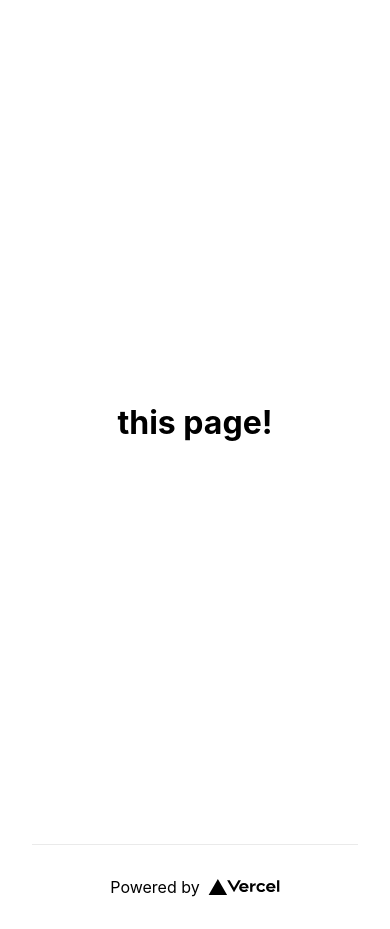
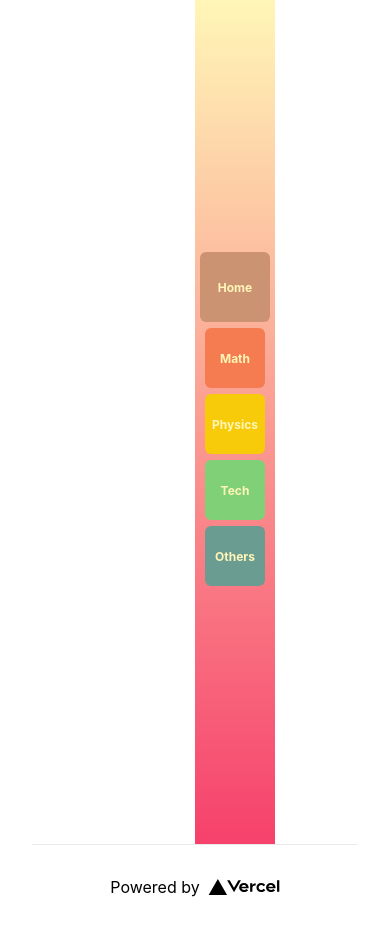
Before and after one commit to AdorianM/AdorianM.github.io, a Next.js app: page / in a window 390 px wide. Built offline with nearby package versions, Linux system fonts and the light colour scheme.

Commit message:
added navigation and css

```diff
--- /dev/null
+++ b/components/Navigation.tsx
@@ -0,0 +1,68 @@
+import Link from 'next/link'
+import css from '../styles/Navigation.module.scss';
+import { useRouter } from 'next/router'
+import React from 'react';
+
+interface IMenu {
+    id: string;
+    title: string;
+    path: string;
+}
+
+const menus: IMenu[] = [
+    {
+      id: 'home',
+      title: 'Home',
+      path: '/'
+    },
+    {
+      id: 'math',
+      title: 'Math',
+      path: '/math'
+    },
+    {
+      id: 'physics',
+      title: 'Physics',
+      path: '/physics'
+    },
+    {
+      id: 'tech',
+      title: 'Tech',
+      path: '/tech'
+    },
+    {
+      id: 'others',
+      title: 'Others',
+      path: '/others'
+    }
+  ];
+
+
+const Navigation = () => {
+    const router = useRouter()
+
+    return (
+        <nav className={css.navigation}>
+            <ul>
+                {
+                    menus.map((elem: any) => {
+                        const selected = router.pathname === elem.path ? css.selected + ' ' : ' '
+                        const category = css[`category-${elem.title.toLowerCase()}`]
+                        const classes = `${selected}${category}`
+
+                        return (
+                            <li key={elem.id}>
+                                <Link href={elem.path}>
+                                    <a className={classes}>{elem.title}</a>
+                                </Link>
+                            </li>
+                        );
+                    })
+                }
+            </ul>
+        </nav>
+    );
+}
+
+export default Navigation;
+export type { IMenu };
--- a/pages/index.tsx
+++ b/pages/index.tsx
@@ -3,6 +3,8 @@ import Head from 'next/head'
 import Image from 'next/image'
 import Link from 'next/link'
 import styles from '../styles/Home.module.css'
+import Navigation from '../components/Navigation'
+
 
 const Home: NextPage = () => {
   return (
@@ -15,11 +17,12 @@ const Home: NextPage = () => {
 
       <main className={styles.main}>
         <div>
-          <h1>
-            <Link href="/articles/test_page">
+          <Navigation />
+          {/* <h1>
+            <Link href="articles/test_page">
               <a>this page!</a>
             </Link>
-          </h1>
+          </h1> */}
         </div>
       </main>
 
--- /dev/null
+++ b/styles/Navigation.module.scss
@@ -0,0 +1,129 @@
+.navigation {
+    position: fixed;
+    margin: 0 20px 0 0;
+    height: 100%;
+
+    top: 50%;
+    transform: translate(0, -50%);
+
+    ul {
+        display: flex;
+        flex-direction: column;
+        justify-content: center;
+        align-items: center;
+
+        height: 100%;
+        width: 160px; /* a fixed width makes the click animation more stable (no bouncy elements) */
+
+        margin: 0;
+        padding: 12px;
+
+        list-style-type: none;
+        background: rgba(255,246,183,1);
+        background: linear-gradient(0deg, rgba(246,65,108,1) 0%, rgba(255,246,183,1) 100%);
+
+        li {
+            text-align: center;
+
+            a.selected {
+                height: 125px;
+                width: 138px;
+            }
+
+            a {
+                display: flex;
+                justify-content: center;
+                align-items: center;
+
+                height: 100px;
+                width: 110px;
+
+                border-radius: 6px;
+                margin-bottom: 6px;
+
+                background-color: #8C1BAB;
+                text-decoration: none;
+                color: rgba(255,246,183,1);
+                font-size: 20px;
+                font-weight: bold;
+
+                transition: 0.3s;
+            }
+
+            a:hover {
+                background-color: #2C2C2C;
+                color: #EFEFEF;
+            }
+
+            .category-home {
+                background-color: #CC9373;
+            }
+
+            .category-math {
+                background-color: #F57C51;
+            }
+
+            .category-physics {
+                /* background-color: #FFB8BF; */
+                background-color: #F8CB0A;
+            }
+
+            .category-tech {
+                background-color: #80D078;
+            }
+
+            .category-others {
+                background-color: #6B9C92;
+            }
+        }
+    }
+}
+
+@media (max-width: 900px) {
+    .navigation {
+        ul {
+            width: 120px;
+
+            padding: 10px;
+
+            li {
+                a.selected {
+                    height: 100px;
+                    width: 100px;
+                }
+
+                a {
+                    height: 80px;
+                    width: 80px;
+
+                    font-size: 16px;
+                }
+            }
+        }
+    }
+}
+
+@media (max-width: 480px) {
+    .navigation {
+        ul {
+            width: 80px;
+
+            padding: 6px;
+
+            li {
+                a.selected {
+                    height: 70px;
+                    width: 70px;
+                }
+
+                a {
+                    height: 60px;
+                    width: 60px;
+
+                    margin-bottom: 6px;
+                    font-size: 12px;
+                }
+            }
+        }
+    }
+}
```
